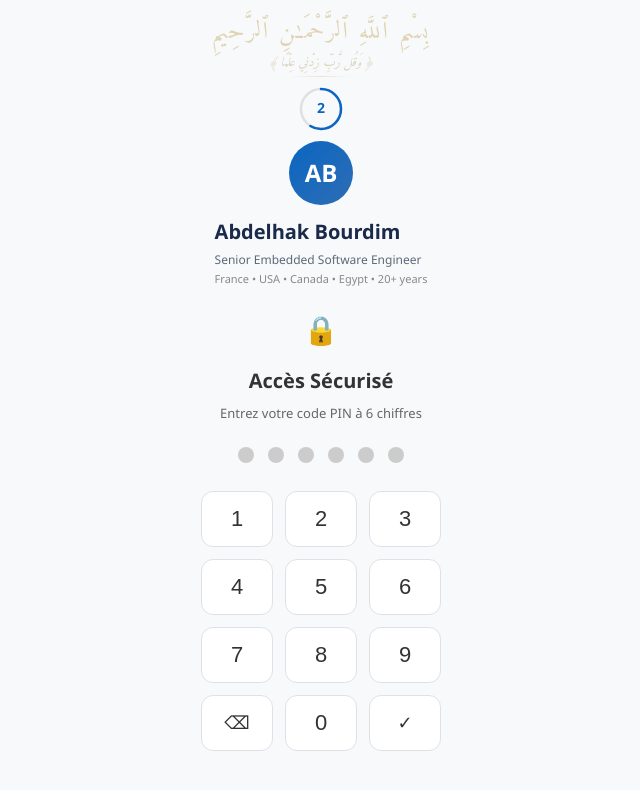
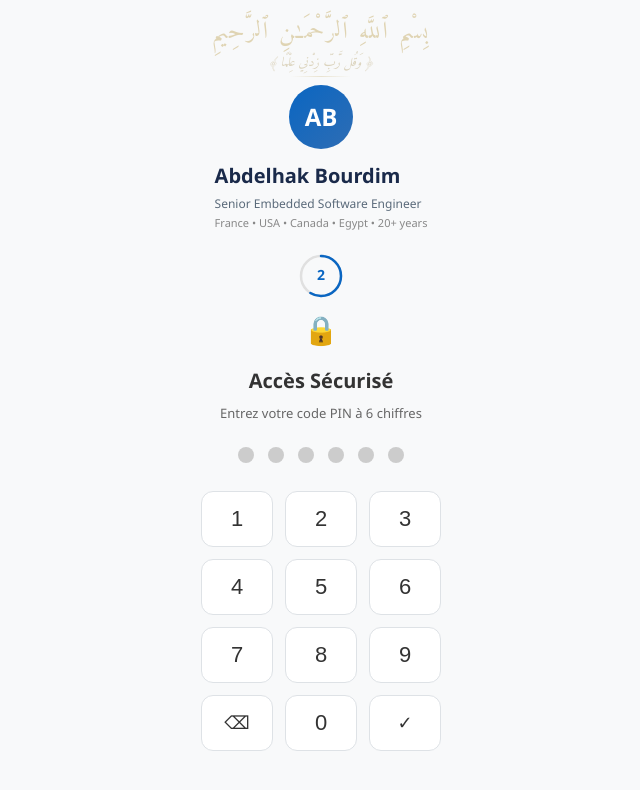
Before and after one commit to abourdim/linkedin, a website: page jobs/index.html in a window 1280 px wide. Shown: the whole page, without its empty margins (319-959 px from the left). Drawn offline with Linux system fonts and the light colour scheme.

Commit message:
Move countdown above lock icon

```diff
--- a/jobs/index.html
+++ b/jobs/index.html
@@ -56,7 +56,6 @@
         ﴿ وَقُل رَّبِّ زِدْنِي عِلْمًا ﴾
       </div>
       <div style="width:60px;height:1px;background:linear-gradient(90deg,transparent,#c8b06e,transparent);margin:4px auto 0;opacity:0.3;"></div>
-      <div id="pin-countdown" style="margin-top:8px;"></div>
     </div>
     <div style="margin-bottom:20px;">
       <div style="width:64px;height:64px;border-radius:50%;background:linear-gradient(135deg,#0a66c2,#2e6db4);color:#fff;font-size:24px;font-weight:800;display:flex;align-items:center;justify-content:center;margin:0 auto 12px;">AB</div>
@@ -64,6 +63,7 @@
       <div style="font-size:12px;color:#5a6a7a;margin-top:4px;">Senior Embedded Software Engineer</div>
       <div style="font-size:11px;color:#888;margin-top:2px;">France &bull; USA &bull; Canada &bull; Egypt &bull; 20+ years</div>
     </div>
+    <div id="pin-countdown" style="margin-bottom:8px;"></div>
     <div class="pin-lock-icon" style="font-size:28px;">&#128274;</div>
     <div class="pin-title" data-i18n="pin.title">Accès Sécurisé</div>
     <div class="pin-subtitle" data-i18n="pin.subtitle">Entrez votre code PIN à 6 chiffres</div>
```
